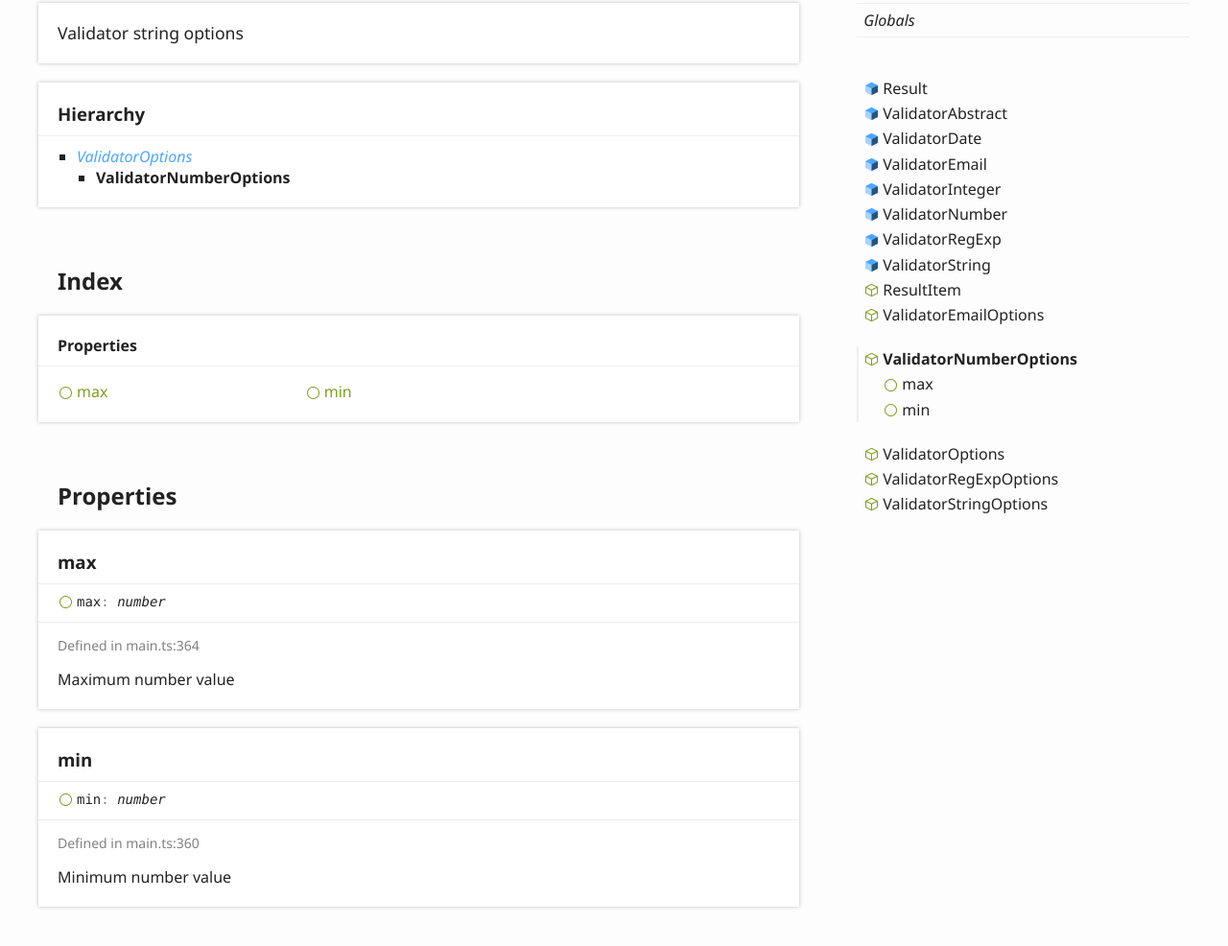
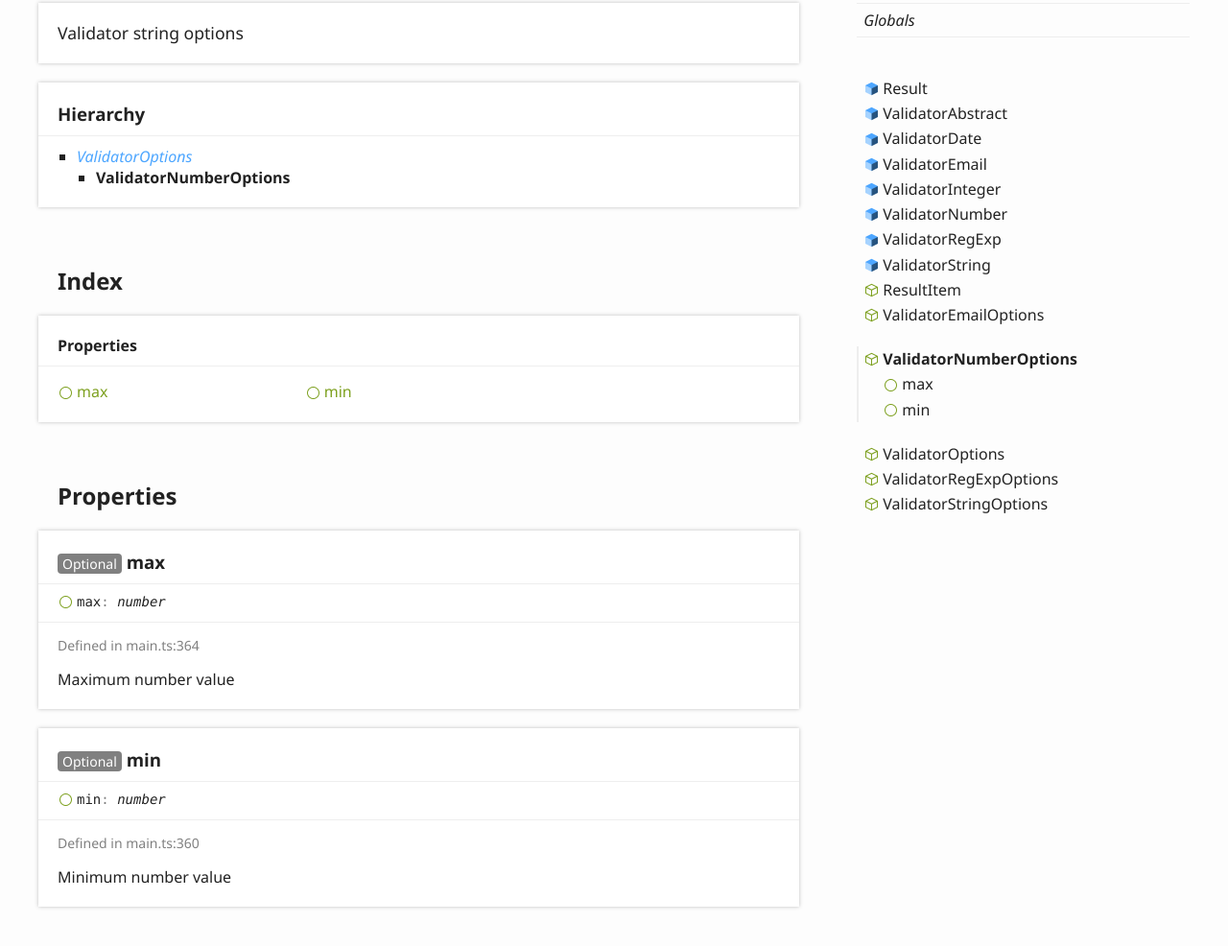
Before and after one commit to pascalsystem/multivalidator-ts, a website: page docs/interfaces/_main_.validator.validatornumberoptions.html in a window 1280 px wide. Shown: the part 192-1178 px from the top of the page at 96% size. Drawn offline with Linux system fonts and the light colour scheme.

Commit message:
fixed optional validator typescript def

```diff
--- a/docs/interfaces/_main_.validator.validatornumberoptions.html
+++ b/docs/interfaces/_main_.validator.validatornumberoptions.html
@@ -111,7 +111,7 @@
 				<h2>Properties</h2>
 				<section class="tsd-panel tsd-member tsd-kind-property tsd-parent-kind-interface">
 					<a name="max" class="tsd-anchor"></a>
-					<h3>max</h3>
+					<h3><span class="tsd-flag ts-flagOptional">Optional</span> max</h3>
 					<div class="tsd-signature tsd-kind-icon">max<span class="tsd-signature-symbol">:</span> <span class="tsd-signature-type">number</span></div>
 					<aside class="tsd-sources">
 						<ul>
@@ -126,7 +126,7 @@
 				</section>
 				<section class="tsd-panel tsd-member tsd-kind-property tsd-parent-kind-interface">
 					<a name="min" class="tsd-anchor"></a>
-					<h3>min</h3>
+					<h3><span class="tsd-flag ts-flagOptional">Optional</span> min</h3>
 					<div class="tsd-signature tsd-kind-icon">min<span class="tsd-signature-symbol">:</span> <span class="tsd-signature-type">number</span></div>
 					<aside class="tsd-sources">
 						<ul>
```
Also changed, not shown: docs/interfaces/_main_.validator.validatorstringoptions.html (+2 -2 lines), multivalidator-ts.d.ts (+4 -4 lines), src/validator.ts (+4 -4 lines).
